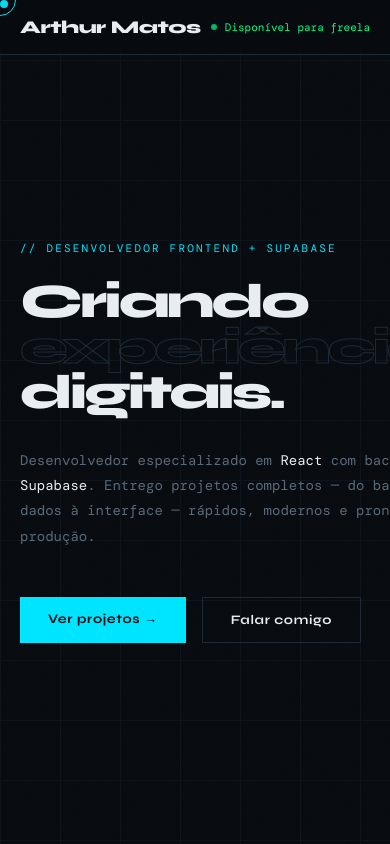
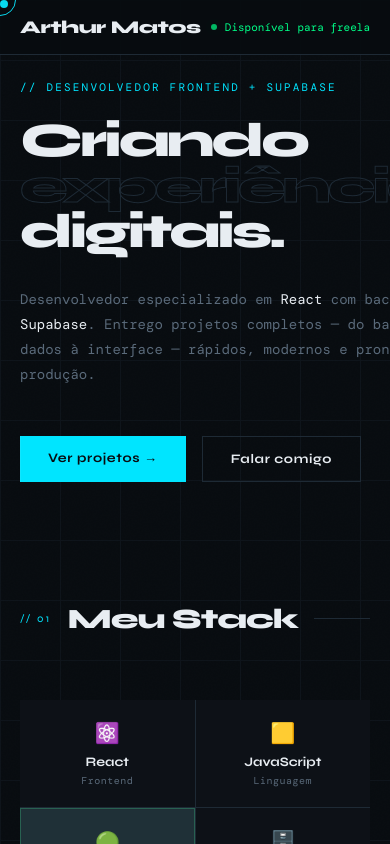
Before and after one commit to Thurs3003/portfolio, a React (Vite) app: page / in a window 390 px wide. Shown: the top 844 px of the page. Built offline with nearby package versions, Linux system fonts and the light colour scheme; a web font is replaced by a local one.

Commit message:
fix: hero mobile sem espaco excessivo no topo

```diff
--- a/src/index.css
+++ b/src/index.css
@@ -303,7 +303,7 @@ footer{
 @media(max-width:768px){
   nav{padding:16px 20px}
   .nav-links{display:none}
-  .hero{padding:100px 20px 60px}
+  .hero{padding:80px 20px 60px;align-items:flex-start;min-height:auto}
   section{padding:60px 20px}
   .contact-wrap{grid-template-columns:1fr}
   .hero-counter{display:none}
```
